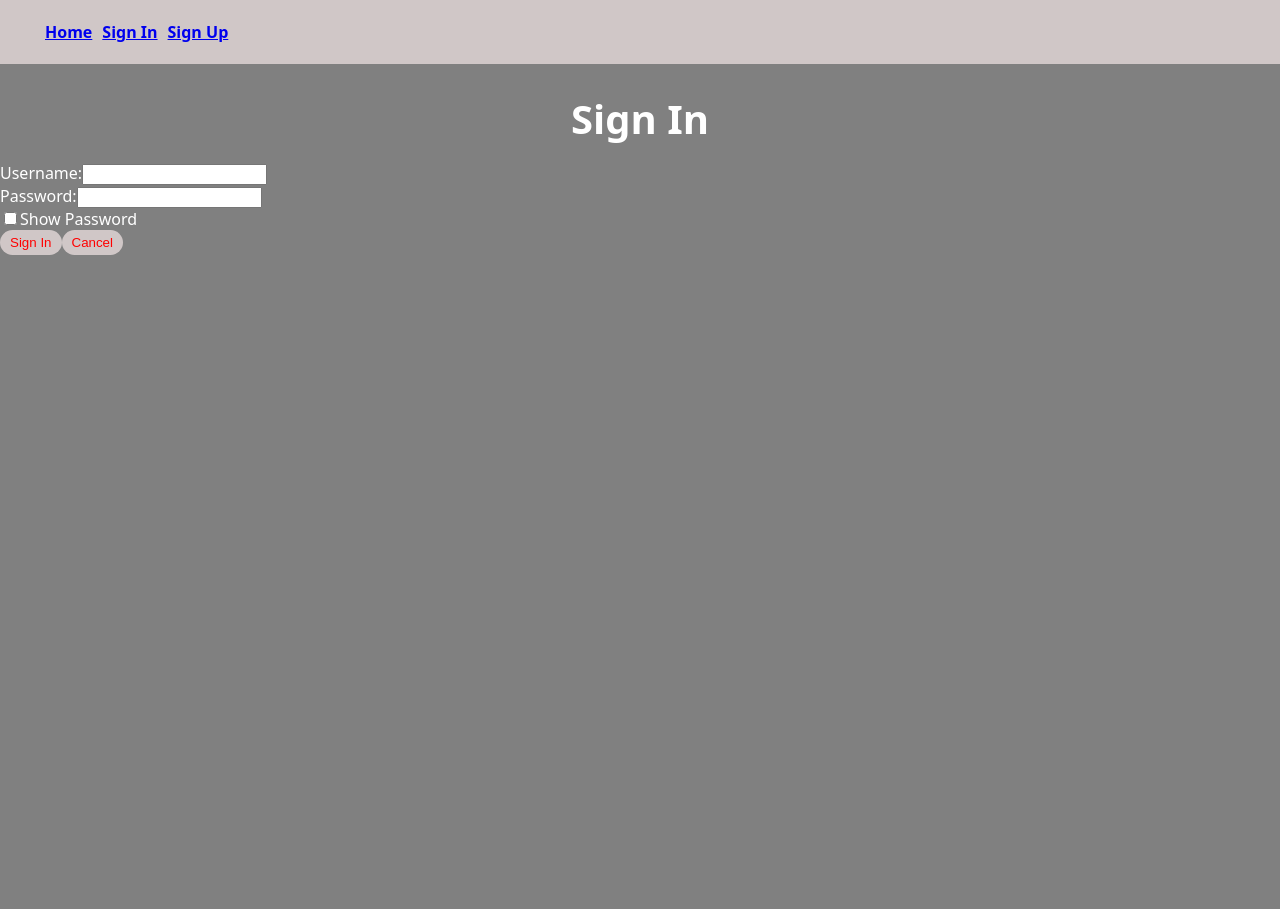
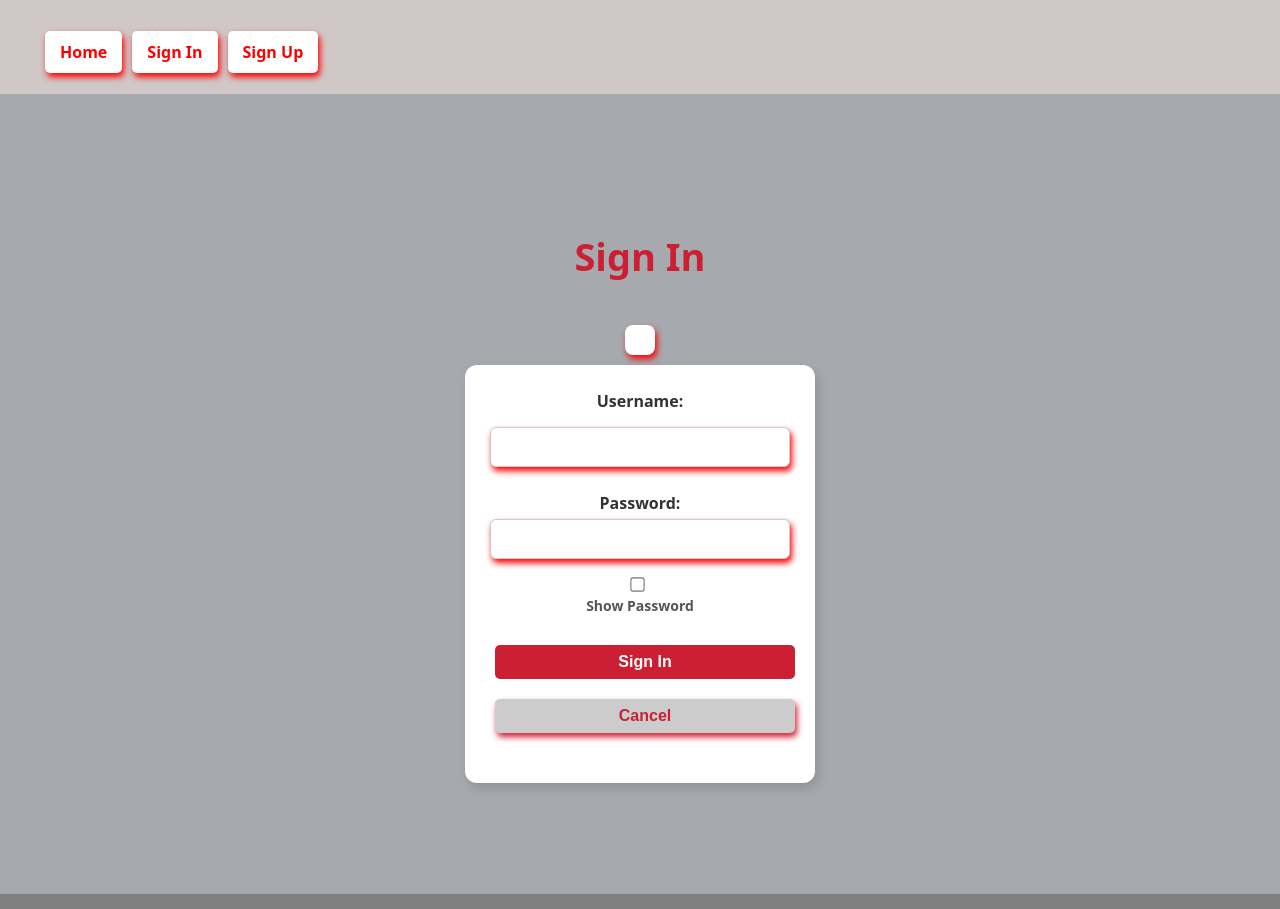
Before and after one commit to stevenhoangduc/project-3-frontend, a React (Vite) app: page /sign-in in a window 1280 px wide. Before the commit the page ends 800 px from the top, so only its background shows below. Built offline with nearby package versions, Linux system fonts and the light colour scheme; no server answers.

Commit message:
completed all css

```diff
--- a/src/components/CarForm/CarForm.css
+++ b/src/components/CarForm/CarForm.css
@@ -1,4 +1,57 @@
+
+
+
+/* Centering the Form */
 .car-form {
     display: flex;
     flex-direction: column;
+    align-items: center;
+    background: white;
+    padding: 25px;
+    border-radius: 12px;
+    width: 350px;
+    margin: 30px auto;
+    box-shadow: 2px 4px 6px;
+    color: red;
 }
+
+/* Labels */
+.car-form label {
+    font-weight: bold;
+    font-size: 16px;
+    color: #333;
+    align-self: flex-start;
+    margin-bottom: 5px;
+}
+
+/* Input Fields */
+.car-form input {
+    width: 100%;
+    padding: 10px;
+    margin-bottom: 15px;
+    border: 1px solid #ccc;
+    border-radius: 6px;
+    font-size: 16px;
+    transition: border 0.3s ease;
+}
+
+
+
+/* Submit Button */
+.car-form button {
+    width: 100%;
+    padding: 12px;
+    border: none;
+    border-radius: 6px;
+    font-size: 18px;
+    cursor: pointer;
+    background: red;
+    color: white;
+    font-weight: bold;
+    transition: background 0.3s ease;
+    margin-top: 10px;
+}
+
+.car-form button:hover {
+    background: rgb(170, 20, 40);
+}
--- a/src/components/CarForm/CarForm.jsx
+++ b/src/components/CarForm/CarForm.jsx
@@ -37,8 +37,10 @@ export default function CarForm(props) {
         <form className='car-form' onSubmit={handleSubmit}>
             <label htmlFor="brand">Brand:</label>
             <input type="text" name='brand' id='brand' value={formData.brand} onChange={handleChange} />
+
             <label htmlFor="year">Year:</label>
-            <input type="number" name='year' id='year' value={formData.year} onChange={handleChange} />
+            <input type="text" name='year' id='year' value={formData.year} onChange={handleChange} />
+
             <label htmlFor="model">Model:</label>
             <input type="text" name='model' id='model' value={formData.model} onChange={handleChange} />
             <button type='submit'>Create Car</button>
--- /dev/null
+++ b/src/components/CarPost/CarPost.css
@@ -0,0 +1,42 @@
+
+
+
+
+/* Car Info Styling */
+span {
+    font-size: 18px;
+    color: #333;
+    margin-bottom: 5px;
+    display: block;
+}
+span {
+    font-size: 18px;
+    color: #333;
+    margin-bottom: 5px;
+    display: block;
+}
+span {
+    font-size: 18px;
+    color: #333;
+    margin-bottom: 5px;
+    display: block;
+}
+
+/* Delete Button */
+button {
+    width: 100%;
+    padding: 10px;
+    border: none;
+    border-radius: 5px;
+    font-size: 16px;
+    cursor: pointer;
+    background: rgb(203, 32, 52);
+    color: white;
+    font-weight: bold;
+    transition: background 0.3s;
+    margin-top: 15px;
+}
+
+button:hover {
+    background: rgb(170, 20, 40);
+}
--- a/src/components/CarPost/CarPost.jsx
+++ b/src/components/CarPost/CarPost.jsx
@@ -1,5 +1,7 @@
 import { useNavigate, useParams } from "react-router"
 import { Navigate } from "react-router"
+import './CarPost.css';
+
 
 
 export default function CarDetail(props){
@@ -20,11 +22,19 @@ export default function CarDetail(props){
     return (
         <section>
             <h2>{selectedCar.name}</h2>
+
             <span>Brand: {selectedCar.brand}</span>
+
             <br />
+
             <span>Model: {selectedCar.model}</span>
+
             <br />
-            <pan>Year: {selectedCar.year}</pan>
+
+            <span>Year: {selectedCar.year}</span>
+
+            <br />
+
             <button onClick={handleDelete}>Delete</button>
             <br />
         </section>
--- a/src/components/Dashboard/Dashboard.css
+++ b/src/components/Dashboard/Dashboard.css
@@ -1,22 +1,52 @@
-
-.main {
-    border: 3px green;
+/* Centering the Dashboard */
+main {
+    display: flex;
+    flex-direction: column;
+    align-items: center;
+    justify-content: center;
+    height: 100vh; /* Full viewport height */
+    background-color: rgb(166, 170, 174);
     text-align: center;
 }
 
-/* Title */
+/* Welcome Heading */
 h1 {
-    color: white;
-    text-align: center;
-    margin-bottom: 1rem;
-    font-size: 2.5rem;
-}
-.welcome-message {
-    color: white;
-    font-weight: bold;
+    font-size: 48px;
+    color: white; /* Red */
+    margin-bottom: 15px;
 }
 
+/* Paragraph Styling */
 p {
-    color: white;
-    text-align: center;
+    font-size: 18px;
+    color: #333;
+    max-width: 600px;
+    line-height: 1.5;
+    background: white;
+    padding: 15px;
+    border-radius: 8px;
+    box-shadow: 2px 4px 10px rgba(0, 0, 0, 0.1);
 }
+
+/* List Styling */
+li {
+    list-style: none;
+    margin-top: 10px;
+}
+
+/* Create Car Link */
+li a {
+    display: inline-block;
+    text-decoration: none;
+    background-color: white;
+    color: red;
+    font-weight: bold;
+    padding: 10px 15px;
+    border-radius: 5px;
+    transition: background 0.3s;
+    box-shadow: 2px 4px 6px;
+}
+
+li a:hover {
+    background-color: rgb(166, 170, 174);
+}
--- /dev/null
+++ b/src/components/Landing/Landing.css
@@ -0,0 +1,32 @@
+/* Centering the Landing Page */
+main {
+    display: flex;
+    flex-direction: column;
+    align-items: center;
+    justify-content: center;
+    height: 100vh; /* Full viewport height */
+    background: rgb(166, 170, 174);
+    text-align: center;
+    padding: 20px;
+}
+
+/* Heading (H1) */
+h1 {
+    font-size: 38px;
+    color: rgb(203, 32, 52);
+    margin-bottom: 15px;
+    font-weight: bold;
+}
+
+/* Paragraph */
+p {
+    font-size: 18px;
+    color: red;
+    box-shadow: 2px 4px 6px;
+    max-width: 500px;
+    line-height: 1.5;
+    background: white;
+    padding: 15px;
+    border-radius: 8px;
+    font-size: 28px;
+}
--- a/src/components/Landing/Landing.jsx
+++ b/src/components/Landing/Landing.jsx
@@ -1,4 +1,6 @@
 // src/components/Landing.jsx
+import './Landing.css';
+
 
 const Landing = () => {
     return (
--- a/src/components/SignInForm/SignInForm.css
+++ b/src/components/SignInForm/SignInForm.css
@@ -1,14 +1,124 @@
+/* Centering the Main Container */
+main {
+    display: flex;
+    flex-direction: column;
+    align-items: center;
+    justify-content: center;
+    height: 100vh; /* Full viewport height */
+    background-color: #f4f4f4;
+    text-align: center;
+}
+
+/* Form Container */
+form {
+    background: white;
+    padding: 25px;
+    border-radius: 12px;
+    box-shadow: 3px 5px 12px rgba(0, 0, 0, 0.15);
+    width: 350px;
+    display: flex;
+    flex-direction: column;
+    align-items: center;
+}
+
+/* Heading */
+h1 {
+    font-size: 28px;
+    color: rgb(203, 32, 52);
+    margin-bottom: 15px;
+}
+
+/* Error Message */
+p {
+    color: red;
+    font-size: 14px;
+    margin-bottom: 10px;
+}
+
+/* Input Field Container */
+div {
+    width: 100%;
+    margin-bottom: 15px;
+}
+
+/* Labels */
+label {
+    font-weight: bold;
+    font-size: 16px;
+    color: #333;
+    display: block;
+    margin-bottom: 5px;
+}
+
+/* Input Fields */
+input[type="text"],
+input[type="password"] {
+    width: 100%;
+    padding: 10px;
+    border: 1px solid #ccc;
+    border-radius: 6px;
+    font-size: 16px;
+    transition: border 0.3s ease;
+    box-shadow: 2px 4px 6px;
+    color: red;
 
 
+}
 
-div{
-    color: white;
+/* Input Focus Effect */
+input:focus {
+    border: 1px solid rgb(203, 32, 52);
+    outline: none;
+    box-shadow: 0 0 5px rgba(203, 32, 52, 0.5);
+}
+
+/* Show Password Checkbox */
+#showPassword {
+    margin-right: 10px;
+    transform: scale(1.1);
+    cursor: pointer;
+}
+
+/* Show Password Label */
+label[for="showPassword"] {
+    font-size: 14px;
+    color: #555;
+    display: flex;
+    align-items: center;
+    justify-content: center;
+}
+
+/* Buttons */
+button {
+    width: 100%;
+    padding: 12px;
+    border: none;
+    border-radius: 6px;
+    font-size: 18px;
+    cursor: pointer;
+    transition: background 0.3s ease;
+    font-weight: bold;
 
 }
-/* Sign In button */
-.signin-button {
-    background-color: #28a745;
+
+/* Sign In Button */
+button[type="submit"] {
+    background: rgb(203, 32, 52);
     color: white;
-    padding: 10px 15px;
+    box-shadow: 2px 4px 6px;
+}
+
+button[type="submit"]:hover {
+    background: rgb(170, 20, 40);
+}
+
+/* Cancel Button */
+button[type="button"] {
+    background: #ccc;
+    margin-top: 10px;
 
 }
+
+button[type="button"]:hover {
+    background: white;
+}
--- a/src/components/SignUpForm/SignUpForm.css
+++ b/src/components/SignUpForm/SignUpForm.css
@@ -7,8 +7,8 @@
     justify-content: center;
     height: 100vh;
     background-color: #f4f4f4;
+
 }
-
 /* Form container */
 .form-container {
     background: white;
@@ -16,38 +16,55 @@
     border-radius: 10px;
     box-shadow: 0px 4px 10px rgba(0, 0, 0, 0.1);
     width: 350px;
+
 }
-
-
-
 /* Error message */
 .error-message {
     color: red;
     text-align: center;
     margin-bottom: 0.5rem;
 }
-
-/* Input fields */
-.input-group {
-    margin-bottom: 1rem;
+input[type="text"],
+input [type="password"]  {
+  width: 15%;
+  padding: 5px;
+  margin-bottom: 15px;
+  border: 1px solid #ddd;
+  border-radius: 15px;
+  box-shadow: 2px 4px 6px;
+  margin: 10px 0;
+  font-size: 16px;
+  padding: 5px;
+  color: red;
 
 }
 
-.input-group label {
-    display: block;
-    font-weight: 600;
-    margin-bottom: 5px;
+button:not(:disabled) {
+    background: white;
+    color: rgb(203, 32, 52);
+    font-weight: bold;
+    padding: 8px;
+    box-shadow: 2px 4px 6px;
+    margin: 10px 5px ;
 }
 
-.input-group input {
-
-    width: 100%;
-    padding: 10px;
-    border: 1px solid #ccc;
-    border-radius: 5px;
+button[type="button"]:hover {
+    background: #bbb;
 }
 
-/* Button styles */
+/* Labels */
+label {
+    font-weight: bold;
+    margin-bottom: 5px;
+    display: block;
+}
+
+/* Checkbox */
+input[type="checkbox"] {
+    margin-right: 10px;
+  }
+
+  /* Button styles */
 .button-group {
     display: flex;
     gap: 10px;
@@ -63,6 +80,8 @@ button {
     background-color: #d0c7c7;
     display: inline-block;
     color: red;
+     box-shadow: 2px 4px 6px;
+    color: red;
 
 
 }
@@ -76,14 +95,12 @@ button:disabled {
 /* Sign Up button */
 .sign-up-btn {
     background: red;
-    transform: scale(1.05);
 
-
+    box-shadow: 4px 6px 8px;
 }
 
 .sign-up-btn:hover {
-    background: blue;
-
+    background: white;
 
 }
 
@@ -93,10 +110,4 @@ button:disabled {
     transform: scale(1.05);
 
 
-
 }
-
-.cancel-btn:hover {
-    color: green;
-
-}
```
